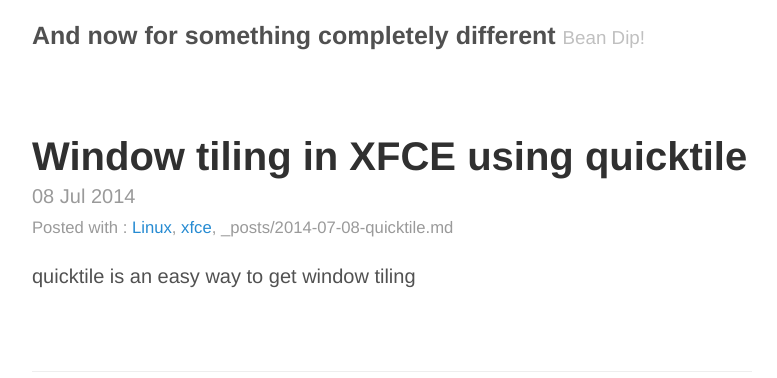
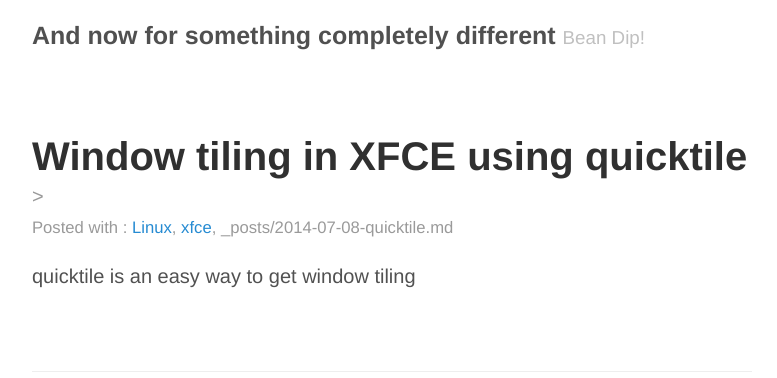
Before and after one commit to mrdanbrooks/mrdanbrooks.github.io, a Jekyll site: the page built from _posts/2014-07-08-quicktile.md, in a window 1280 px wide. Shown: the top 378 px of the page, without its empty margins (248-1025 px from the left). Built offline with Jekyll 4.4.1, drawn with Linux system fonts in a browser that asks for light colours; Markdown is read by kramdown in place of the engine named in the settings.

Commit message:
commented out date in post layout to see if it helps

```diff
--- a/_layouts/post.html
+++ b/_layouts/post.html
@@ -6,7 +6,7 @@
 {% include gen_tags_content.html %}
 <div class="post">
   <h1 class="post-title">{{ page.title }}</h1>
-  <span class="post-date">{{ page.date | date_to_string }}
+  <span class="post-date">><!-- {{ page.date | date_to_string }}-->
         <br/>
         <strong>{{ page.category }} </strong>
         <small>
```
Also changed, not shown: drafts/2014-09-30-hidden-files.md (+1 -1 lines).
